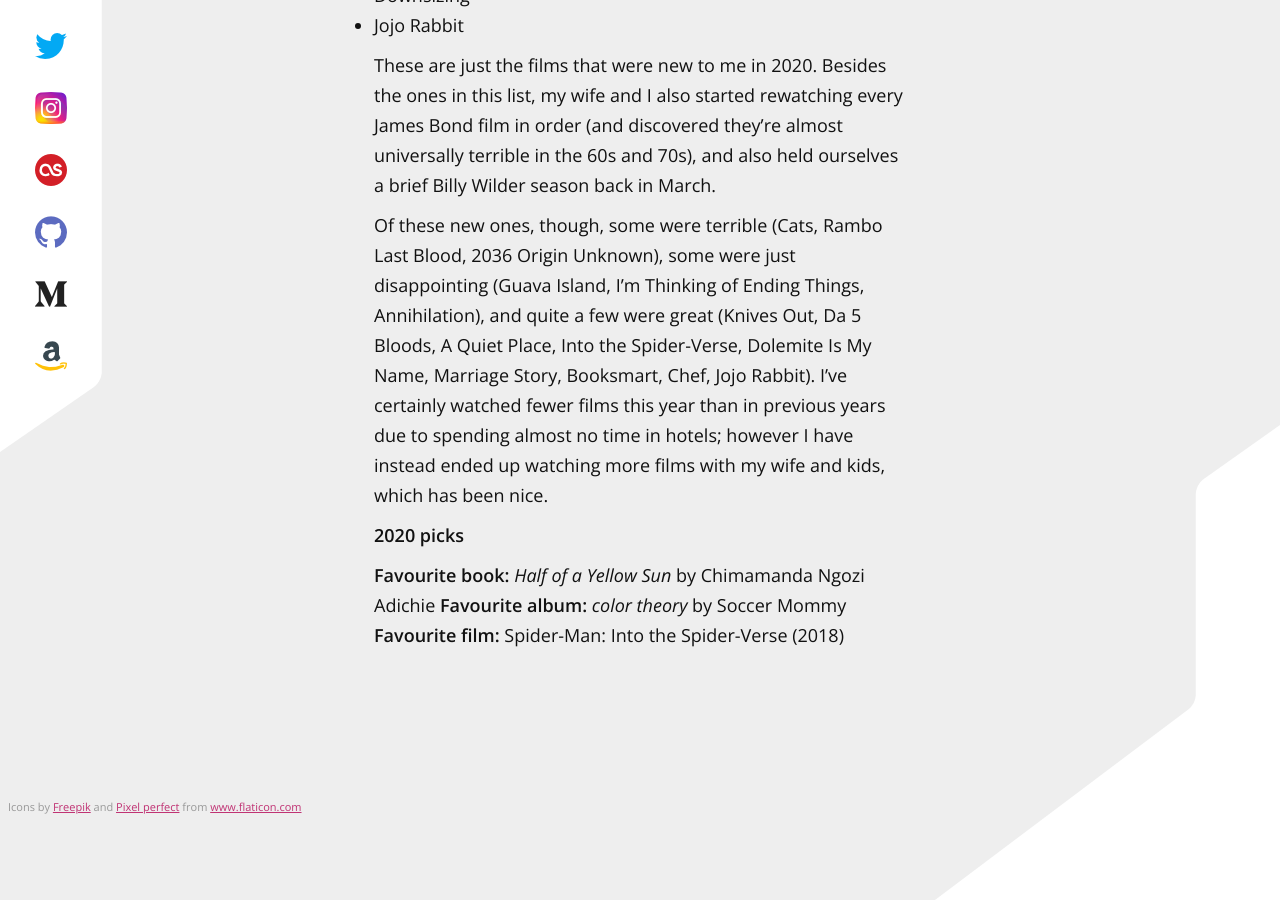
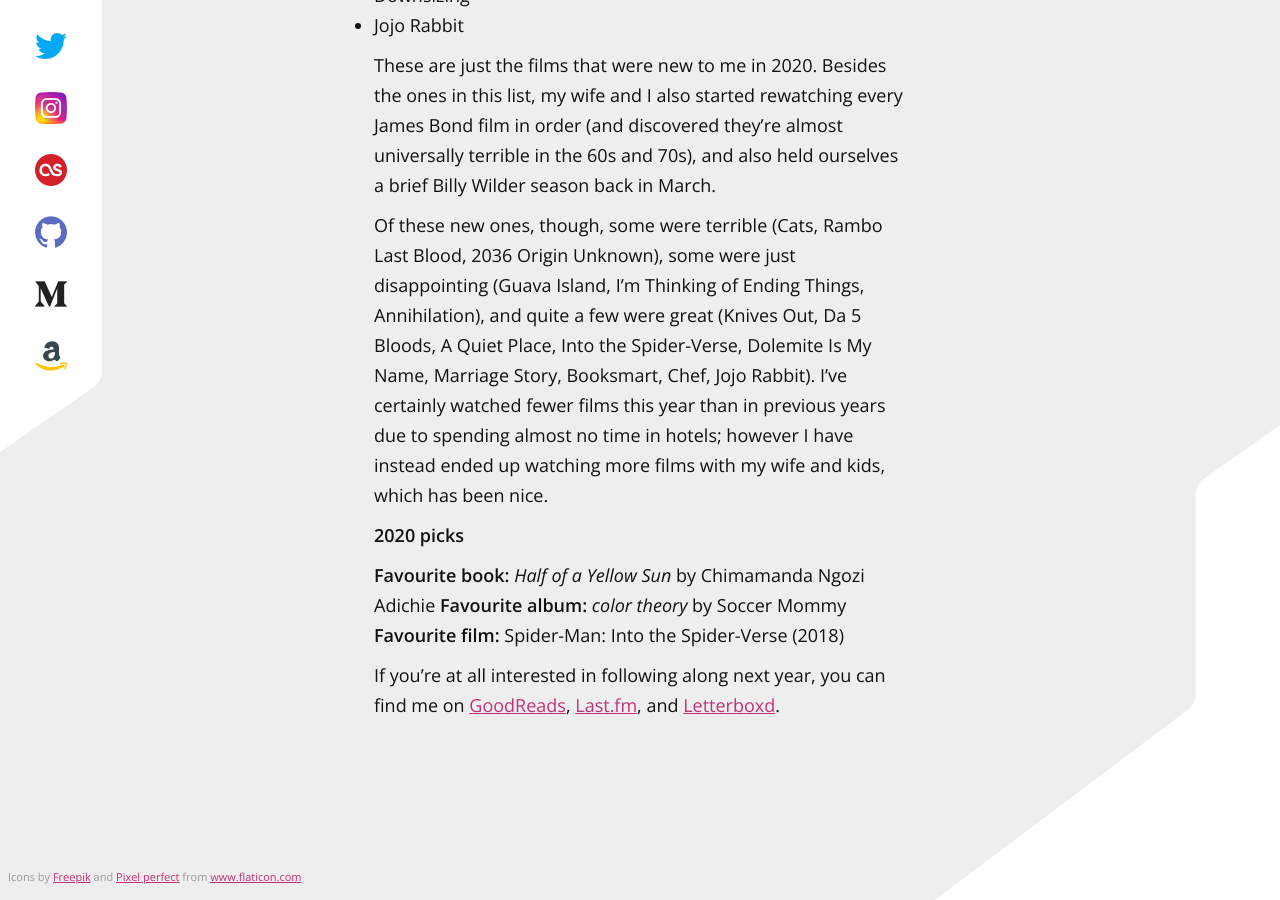
Before and after one commit to matthewpennell/matthewpennell.com, a Jekyll site: the page built from _posts/2020-12-31-yearly-lists.md, in a window 1280 px wide and 900 px high, scrolled down 5828 px. Built offline with Jekyll 4.4.1, drawn with Linux system fonts in a browser that asks for light colours.

Commit message:
Update 2020-12-31-yearly-lists.md

```diff
--- a/_posts/2020-12-31-yearly-lists.md
+++ b/_posts/2020-12-31-yearly-lists.md
@@ -146,3 +146,5 @@
 **Favourite book:** _Half of a Yellow Sun_ by Chimamanda Ngozi Adichie
 **Favourite album:** _color theory_ by Soccer Mommy
 **Favourite film:** Spider-Man: Into the Spider-Verse (2018)
+
+If you're at all interested in following along next year, you can find me on [GoodReads](https://www.goodreads.com/user/show/13428913-matthew-pennell), [Last.fm](https://www.last.fm/user/Watchmaker), and [Letterboxd](https://letterboxd.com/matthewpennell/).
```
